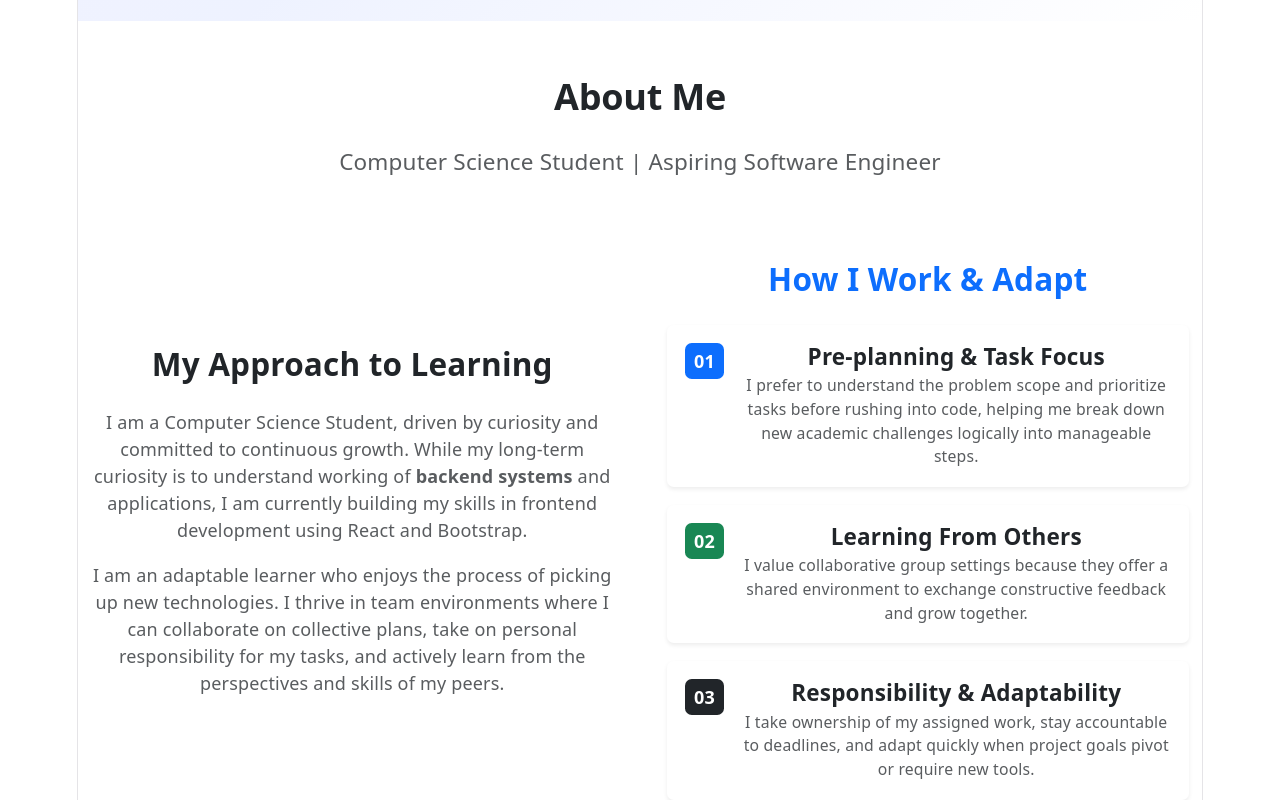
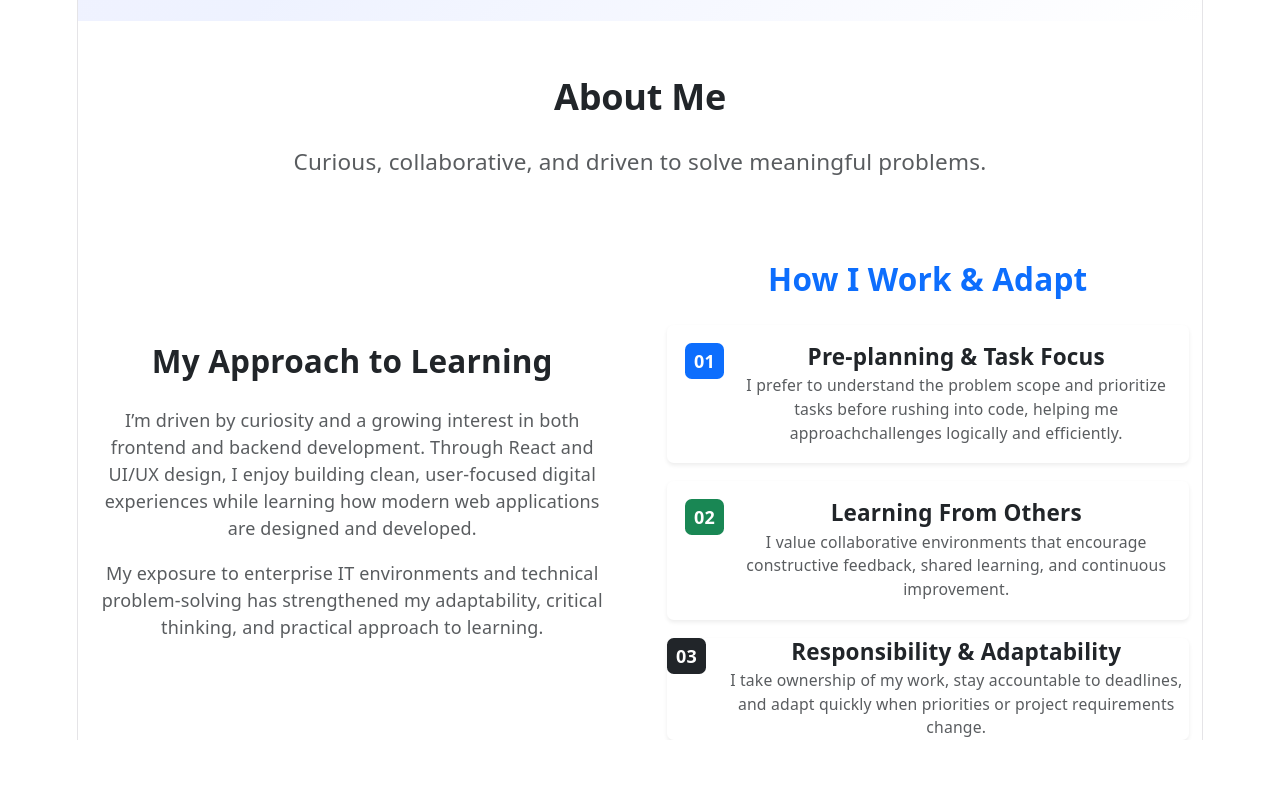
Before and after one commit to kaurmukhveer/portfolio-website, a React app: page / in a window 1280 px wide. Shown: the part 881-1681 px from the top of the page. After the commit the page ends 1621 px from the top, so only its background shows below. Built offline with nearby package versions, Linux system fonts and the light colour scheme; the HTML template or start-up script is replaced by a standard one.

Commit message:
About Me page content updated

```diff
--- a/src/components/About.jsx
+++ b/src/components/About.jsx
@@ -3,7 +3,7 @@
         <section id="about" className = "container text-center mt-5">
             <div className="container">
                 <h2 className="fw-bold mb-4">About Me</h2>
-                <p className="text-muted fs-5">Computer Science Student | Aspiring Software Engineer</p>
+                <p className="text-muted fs-5">Curious, collaborative, and driven to solve meaningful problems.</p>
             </div>
 
         {/* Two Column Layout: Growth Mindset vs Learning Approach */}
@@ -12,14 +12,10 @@
           {/* Left Column: Who I Am */}
             <div className="col-lg-6 d-flex flex-column justify-content-center">
                 <h3 className="fw-bold mb-4">My Approach to Learning</h3>
-                <p className="text-muted leading-relaxed">I am a Computer Science Student, driven by curiosity and committed to
-                    continuous growth. While my long-term curiosity is to understand working of
-                    <strong> backend systems</strong> and applications, I am currently building my
-                    skills in frontend development using React and Bootstrap.</p>
+                <p className="text-muted leading-relaxed">I’m driven by curiosity and a growing interest in both frontend and backend development. Through React and UI/UX design, I enjoy building clean, user-focused digital experiences while learning how modern web applications are designed and developed.</p>
 
                 <p className="text-muted leading-relaxed">
-                    I am an adaptable learner who enjoys the process of picking up new technologies. I thrive in team environments where I can collaborate on collective plans, take on personal responsibility for my tasks, and actively learn from the perspectives and skills of my peers.
-                </p>
+                    My exposure to enterprise IT environments and technical problem-solving has strengthened my adaptability, critical thinking, and practical approach to learning.</p>
             </div>
 
 
@@ -35,7 +31,7 @@
                     <span className="badge bg-primary p-2 fs-6">01</span>
                     <div>
                       <h5 className="fw-bold mb-1">Pre-planning & Task Focus</h5>
-                      <p className="text-muted mb-0 small">I prefer to understand the problem scope and prioritize tasks before rushing into code, helping me break down new academic challenges logically into manageable steps.</p>
+                      <p className="text-muted mb-0 small">I prefer to understand the problem scope and prioritize tasks before rushing into code, helping me approachchallenges logically and efficiently.</p>
                     </div>
                   </div>
                 </div>
@@ -48,7 +44,7 @@
                     <span className="badge bg-success p-2 fs-6">02</span>
                     <div>
                       <h5 className="fw-bold mb-1">Learning From Others</h5>
-                      <p className="text-muted mb-0 small">I value collaborative group settings because they offer a shared environment to exchange constructive feedback and grow together.</p>
+                      <p className="text-muted mb-0 small">I value collaborative environments that encourage constructive feedback, shared learning, and continuous improvement.</p>
                     </div>
                   </div>
                 </div>
@@ -56,12 +52,12 @@
 
               {/* Point 3: Accountability */}
               <div className="col-12">
-                <div className="card p-3 border-0 shadow-sm">
+                <div className="card implement op-3 border-0 shadow-sm">
                   <div className="d-flex gap-3 align-items-start">
                     <span className="badge bg-dark p-2 fs-6">03</span>
                     <div>
                       <h5 className="fw-bold mb-1">Responsibility & Adaptability</h5>
-                      <p className="text-muted mb-0 small">I take ownership of my assigned work, stay accountable to deadlines, and adapt quickly when project goals pivot or require new tools.</p>
+                      <p className="text-muted mb-0 small">I take ownership of my work, stay accountable to deadlines, and adapt quickly when priorities or project requirements change.</p>
                     </div>
                   </div>
                 </div>
```
Also changed, not shown: 1 other file (tests, documents, lock files or other folders).
